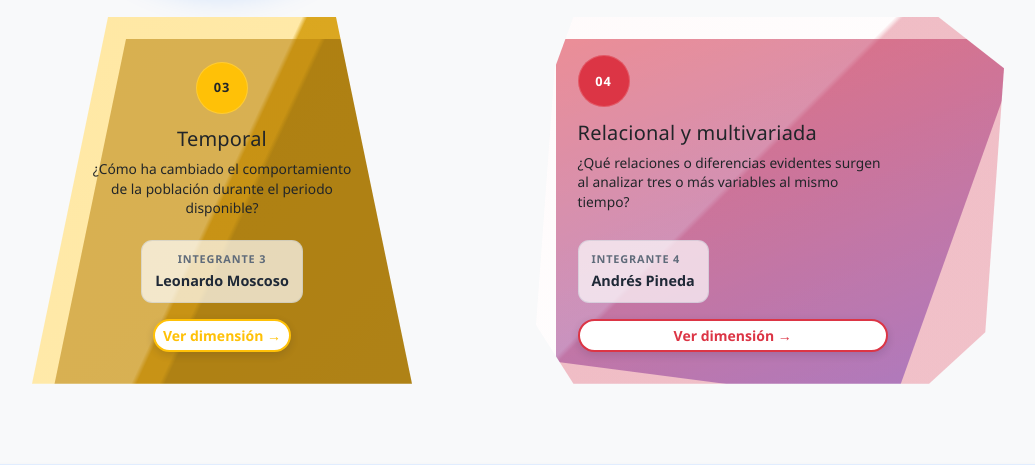
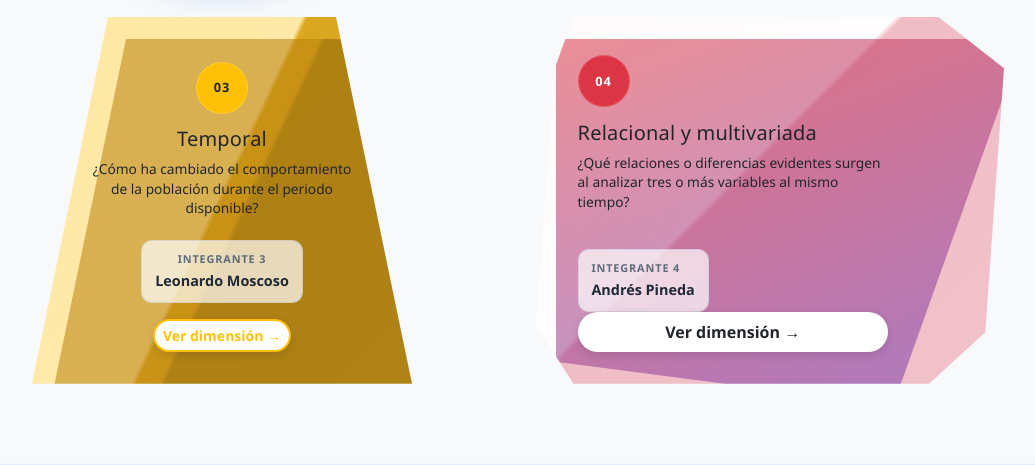
Before and after one commit to laurabauva/analisis-turismo-cundinamarca, a Flask app: page / in a window 1280 px wide. Shown: the part 1323-1788 px from the top of the page, without its empty margins (144-1179 px from the left). Run offline with Flask 3, Linux system fonts and the light colour scheme.

Commit message:
Update index.html

```diff
--- a/templates/index.html
+++ b/templates/index.html
@@ -134,9 +134,7 @@
                     <span>Integrante 4</span>
                     <strong>Andrés Pineda</strong>
                 </div>
-                <a href="/multivariada" class="btn btn-outline-danger btn-sm mt-3">
-                    Ver dimensión →
-                </a>
+                <a href="/relacional" class="btn ...">Ver dimensión →</a>
             </div>
         </div>
     </div>
```
